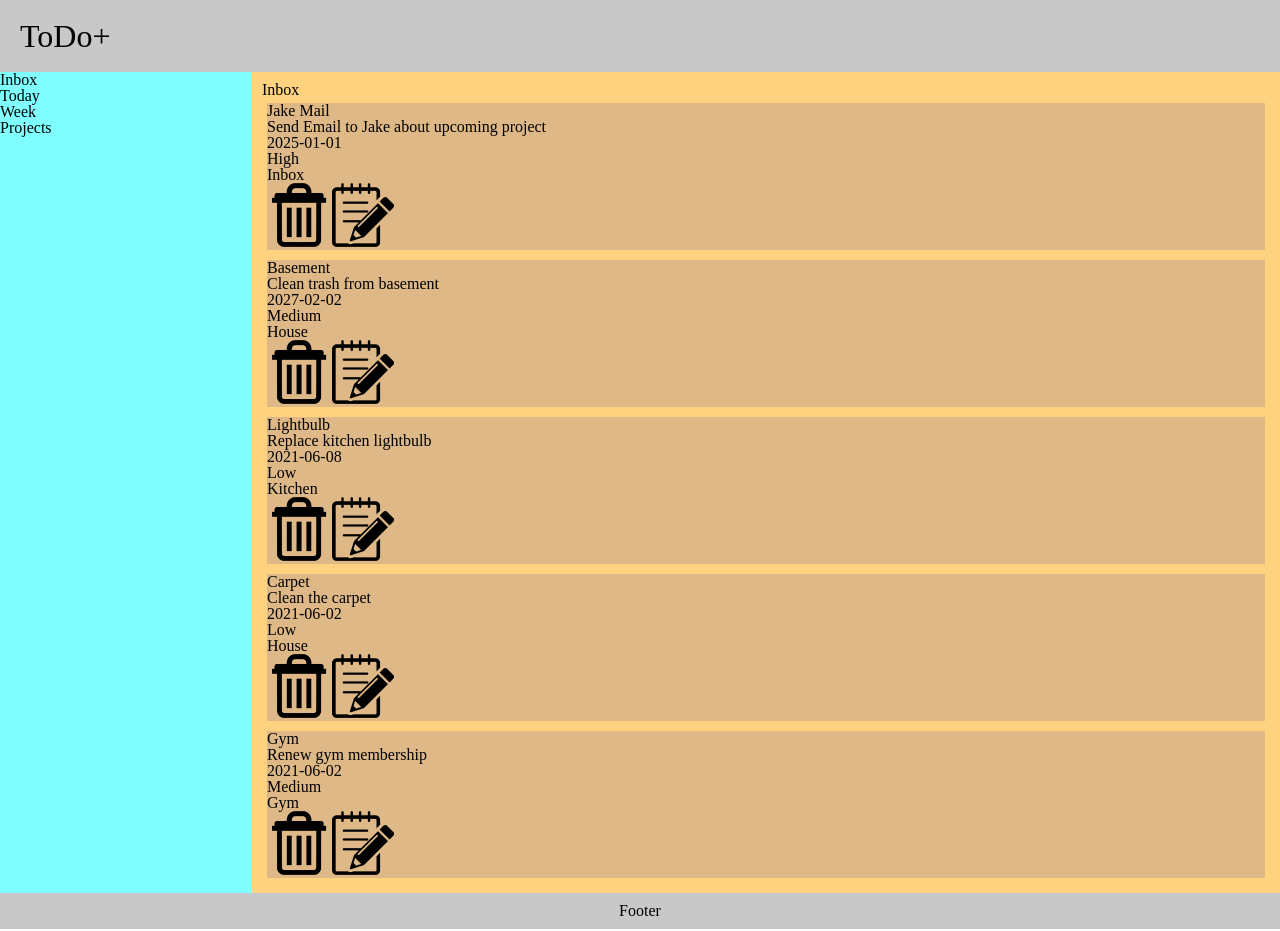
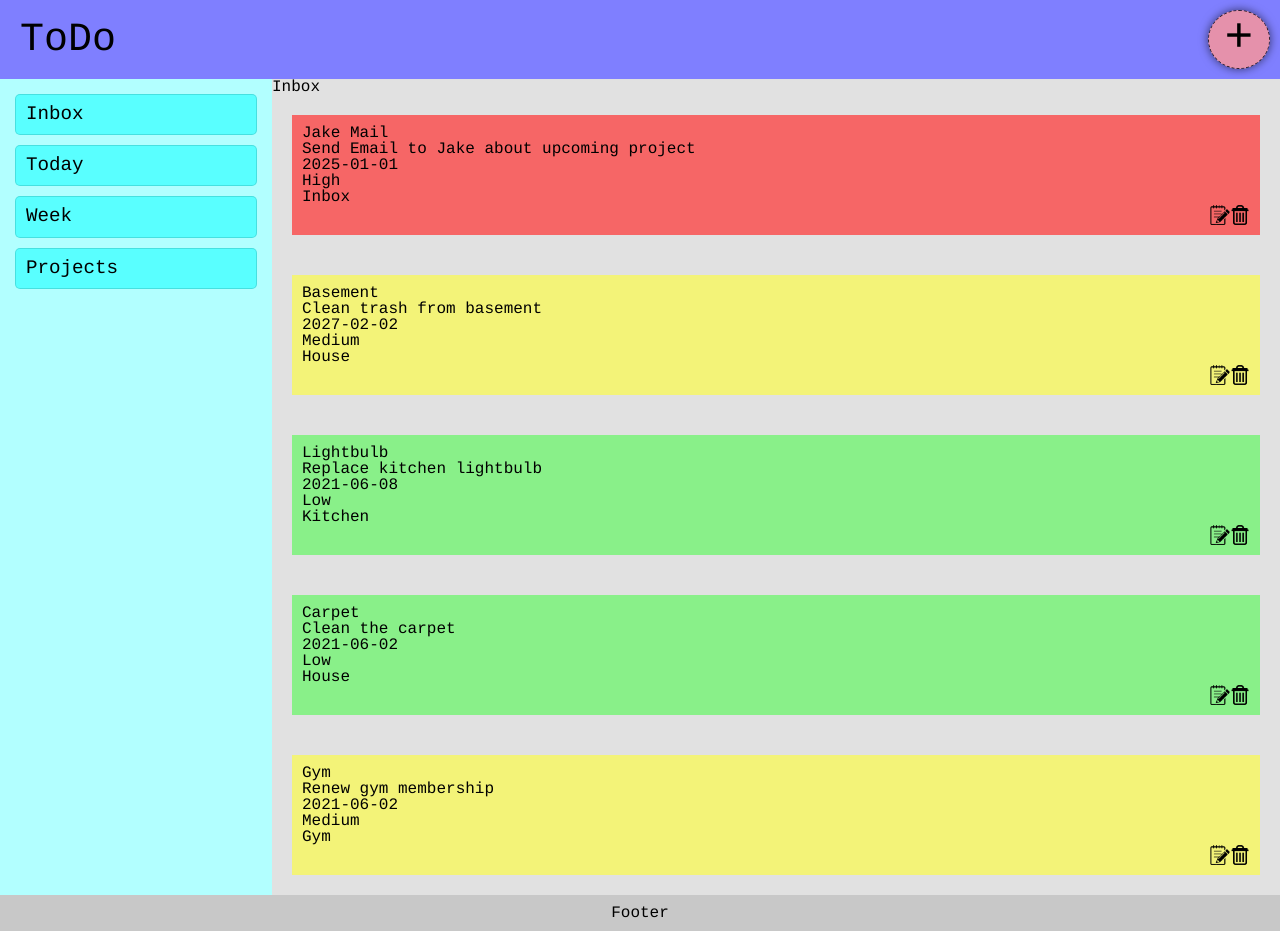
Before and after one commit to gizinski-jacek/ToDo-List-project, a plain HTML site: page index.html in a window 1280 px wide. Drawn offline with Linux system fonts and the light colour scheme.

Commit message:
Some styling on menu and header. Need to keep footer always at bottom, style tasks container, change tasks card layout. Will try to add dropdown to tasks.

```diff
--- a/style.css
+++ b/style.css
@@ -1,5 +1,7 @@
 body {
     font-size: 16px;
+    font-family: Courier, monospace;
+    height: 100%;
 }
 
 #content {
@@ -8,10 +10,8 @@ body {
 
 #header {
     display: flex;
-    align-items: center;
-    padding: 20px;
-    font-size: 2em;
-    background-color: rgb(200, 200, 200);
+    justify-content: space-between;
+    background-color: rgba(0, 0, 255, 0.5);
 }
 
 .main {
@@ -23,27 +23,85 @@ body {
 .menu {
     display: flex;
     flex-direction: column;
-    flex: 1;
-    background-color: rgba(0, 255, 255, 0.5);
+    padding: 10px;
+    width: 20%;
+    background-color: rgba(0, 255, 255, 0.3);
 }
 
 .menu button {
     margin: 5px;
 }
 
+.menu div {
+    text-align: left;
+    background-color: rgba(0, 255, 255, 0.5);
+    border: 1px solid rgba(0, 100, 100, 0.2);
+    border-radius: 5px;
+    font-size: 1.2rem;
+    margin: 5px;
+    padding: 10px;
+}
+
+.menu div:hover {
+    filter: brightness(90%);
+}
+
+input[type=image] {
+    height: 20px;
+    width: 20px;
+    float: right;
+}
+
+.task {
+    margin: 20px 20px;
+    padding: 10px;
+}
+
+h1 {
+    font-size: 2.5rem;
+    margin: auto 20px;
+}
+
+#newItem {
+    display: flex;
+    justify-content: center;
+    background-color: rgba(255, 150, 150, 0.8);
+    margin: 10px;
+    font-size: 3rem;
+    height: 3rem;
+    width: 3rem;
+    border: 1px dashed rgba(0, 0, 0, 0.8);
+    border-radius: 50%;
+    padding: 3px 6px 6px 6px;
+    box-shadow: 0 0 10px rgba(0, 0, 0, 0.6);
+}
+
+#newItem:hover {
+    box-shadow: 0 0 10px rgb(0, 0, 0);
+}
+
 #tasksContainer {
     display: flex;
     flex-direction: column;
-    flex: 4;
-    background-color: rgba(255, 166, 0, 0.5);
-    padding: 10px;
+    width: 80%;
+    background-color: rgb(225, 225, 225);
+}
+
+.priorityHigh {
+    background-color: rgba(255, 50, 50, 0.7);
+}
+
+.priorityMedium {
+    background-color: rgba(255, 255, 50, 0.6);
+}
+
+.priorityLow {
+    background-color: rgba(50, 255, 50, 0.5);
 }
 
 #projectsContainer {
     display: none;
     flex-direction: column;
-    min-height: 50px;
-    background-color: aquamarine;
 }
 
 .show {
@@ -57,7 +115,7 @@ body {
     width: 100%;
     margin-top: auto;
     padding: 10px 0;
-    font-size: 1em;
+    font-size: 1rem;
     background-color: rgb(200, 200, 200);
 }
 
@@ -91,11 +149,6 @@ form {
 select option[value='4'] {
     background-color: chartreuse;
     color: chocolate;
-}
-
-.task {
-    margin: 5px;
-    background-color: burlywood;
 }
 
 .modalContainer {
```
